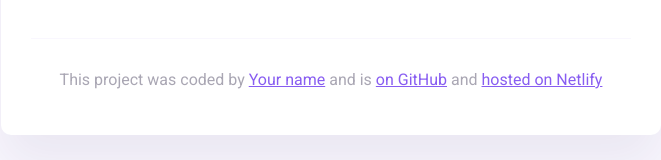
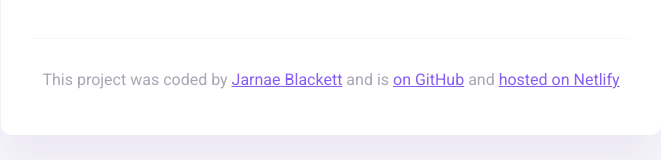
Before and after one commit to CleoJayCodes/Weather-App-Sandbox, a website built with Parcel: page index.html in a window 1280 px wide. Shown: the part 325-485 px from the top of the page, without its empty margins (309-970 px from the left). Built offline with nearby package versions, Linux system fonts and the light colour scheme.

Commit message:
Changed <a> link name

```diff
--- a/index.html
+++ b/index.html
@@ -47,7 +47,7 @@
       <footer>
         <p>
           This project was coded by
-          <a href="#" target="_blank">Your name</a> and is
+          <a href="#" target="_blank">Jarnae Blackett</a> and is
           <a href="#" target="_blank"> on GitHub</a> and
           <a href="#" target="_blank">hosted on Netlify</a>
         </p>
```
